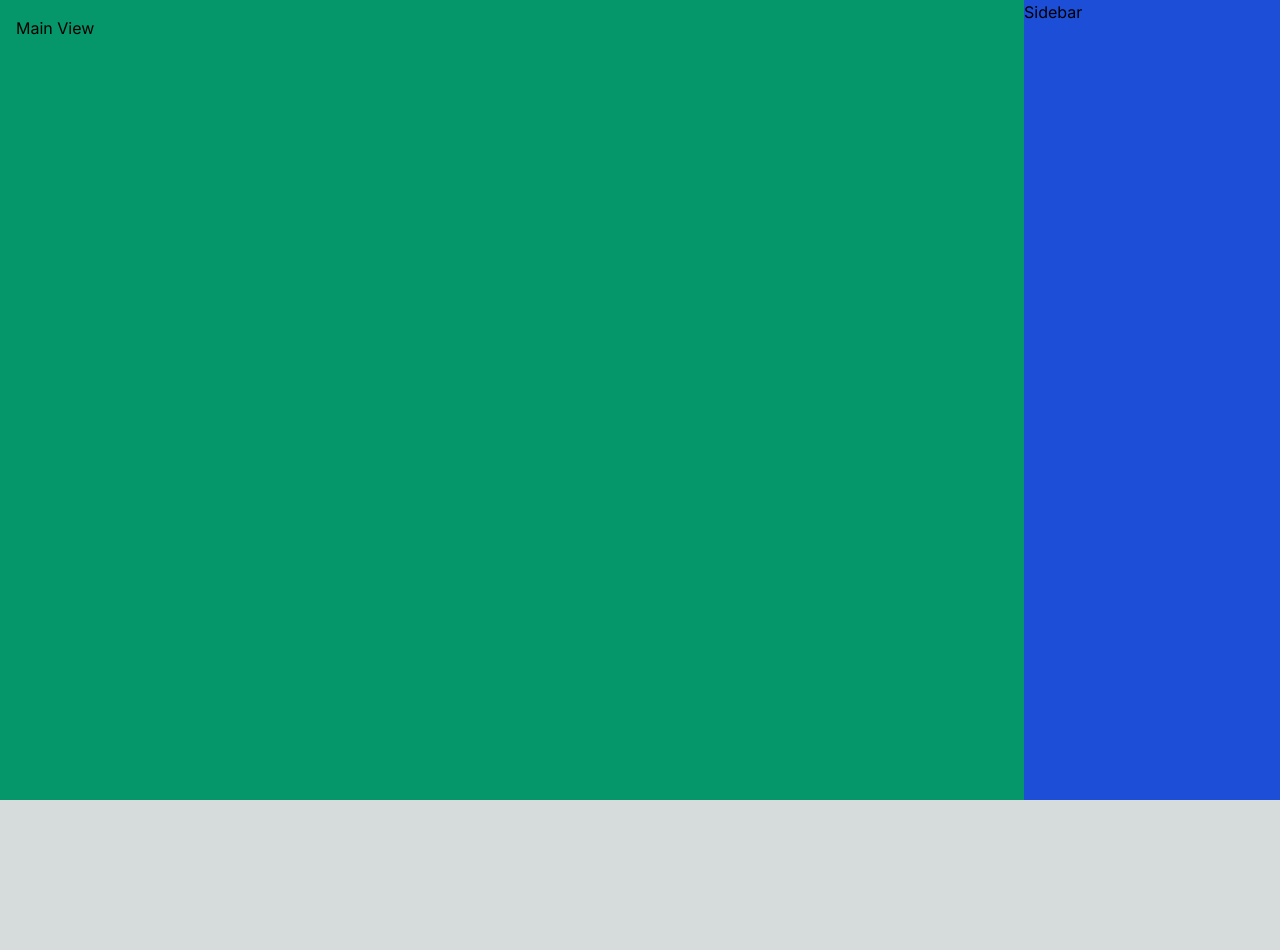
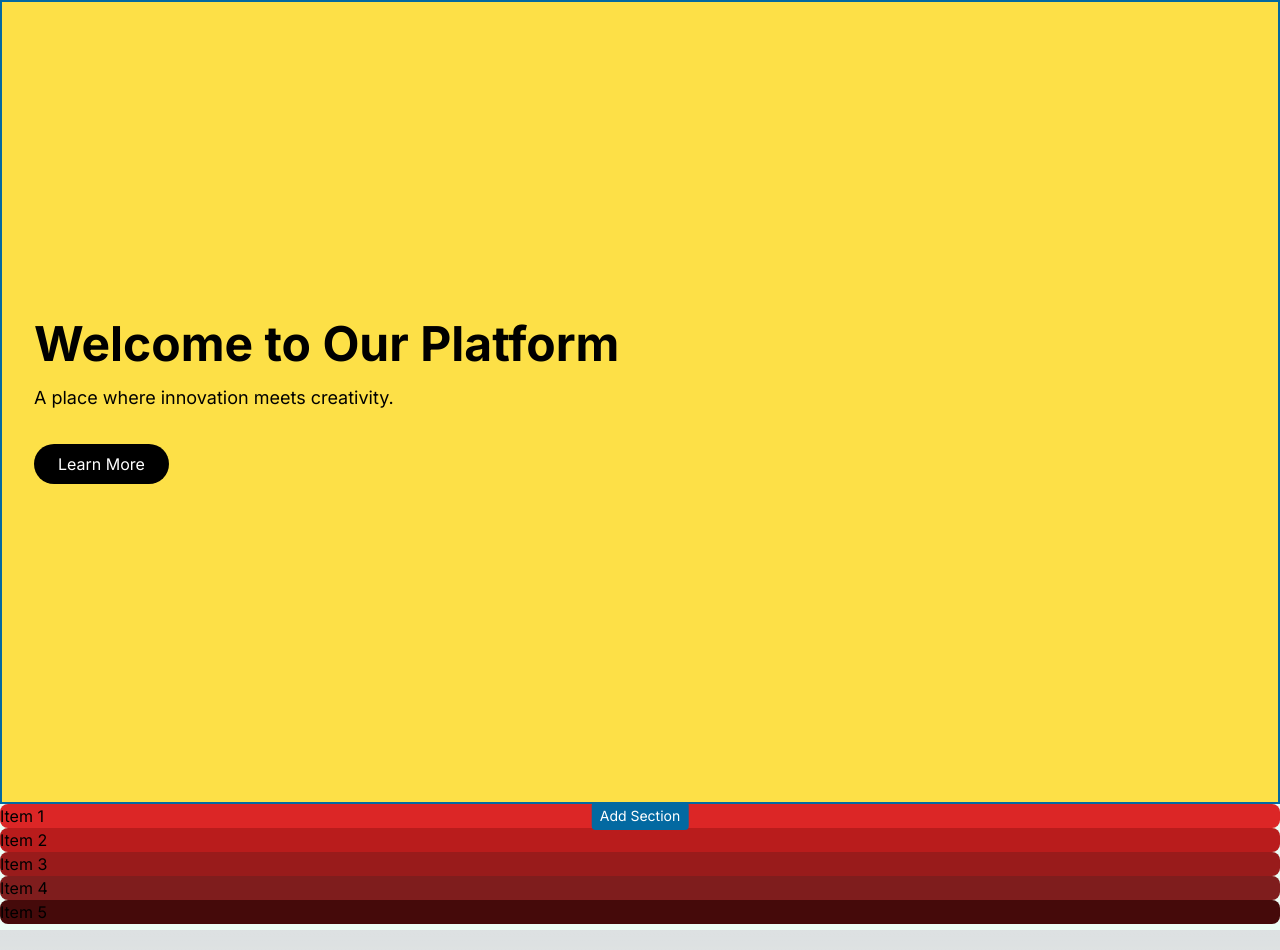
Before and after one commit to grayowldev/landing-bay, a Next.js app: page / in a window 1280 px wide. Before the commit the page ends 800 px from the top, so only its background shows below. Built offline with nearby package versions, Linux system fonts and the light colour scheme.

Commit message:
Added studio drag and drop features

```diff
--- a/src/app/section/Hero.js
+++ b/src/app/section/Hero.js
@@ -12,16 +12,7 @@ import Hero10 from "@/app/templates/Hero1";
 export const Hero = () => {
   return (
       <div>
-        <Hero1></Hero1>
-        <Hero2></Hero2>
-        <Hero3></Hero3>
-        <Hero4></Hero4>
-        <Hero5></Hero5>
         <Hero6></Hero6>
-        <Hero7></Hero7>
-        <Hero8></Hero8>
-        <Hero9></Hero9>
-        <Hero10></Hero10>
       </div>
 
 
--- a/src/app/views/studio.js
+++ b/src/app/views/studio.js
@@ -1,11 +1,105 @@
+'use client'
+import React, {useState} from "react";
+import {motion} from "framer-motion";
+import {DropIndicator} from "@/app/components/DropIndicator";
+import {PageSection} from "@/app/components/page-section";
+import {Hero} from "@/app/section/Hero";
+
+
+
 export const Studio = () => {
+    const [items, setItems] = useState([
+        {
+            id: 6,
+            content: "Item 0",
+            type: 'hero',
+            color: 'bg-red-500'
+        },
+        { id: 1, content: "Item 1", color: 'bg-red-600' },
+        { id: 2, content: "Item 2", color: 'bg-red-700' },
+        { id: 3, content: "Item 3", color: 'bg-red-800' },
+        { id: 4, content: "Item 4", color: 'bg-red-900' },
+        { id: 5, content: "Item 5", color: 'bg-red-950' },
+    ])
+
+    const onDragEnd = (event, info, draggedIndex) => {
+        const droppedIndex = items.findIndex((_, index) => {
+            const rect = document.getElementById(`item-${index}`).getBoundingClientRect();
+            return (
+                event.clientY >= rect.top &&
+                event.clientY <= rect.bottom &&
+                event.clientX >= rect.left &&
+                event.clientX <= rect.right
+            )
+        })
+
+        if (droppedIndex === -1 || draggedIndex === droppedIndex) return;
+
+        const updatedItems = [...items];
+        const [removed] = updatedItems.splice(draggedIndex, 1);
+        updatedItems.splice(droppedIndex, 0, removed);
+
+        setItems(updatedItems);
+    }
+
+    const onDragOver = (event) => {
+        event.preventDefault();
+        console.log("onDragOver")
+        // Add visual feedback (e.g., highlight the drop target)
+
+    }
+
+    const onDragStart = (event, index) => {
+        event.preventDefault();
+        // Add visual feedback (e.g., highlight the drop target)
+        console.log(items[index])
+    }
+
+    const onAddSection = () => {
+        // TODO: Add section
+        console.log("Section added")
+        setItems([...items, { id: items.length + 1, content: "Item " + (items.length + 1), color: 'bg-red-600' }])
+    }
+
+    const pageJson = {
+
+    }
+
+
+
     return (
             <div className="flex">
                 {/*<div>Top bar</div>*/}
-                <div className="flex-1 p-4 bg-emerald-600">
-                    Main View
+                {/*TODO: Add drag and drop to main section to allow sections to be added*/}
+                <div className="flex-1 bg-emerald-50">
+                    {items.map((item, index) => (
+                        <PageSection key={item.id} onAddSection={onAddSection}>
+                            {/*<DropIndicator indicatorId={`item-${index}`}></DropIndicator>*/}
+                            <motion.div
+                                key={item.id}
+                                id={`item-${index}`}
+                                className={` ${item.color} rounded-lg cursor-grab`}
+                                drag="y"
+                                dragConstraints={{ top: 0, bottom: 0 }}
+                                onDragEnd={(event, info) => onDragEnd(event, info, index)}
+                                // whileHover={{scale: 1.01}}
+                                // whileTap={{scale: 0.95}}
+                                layout
+                                draggable={true}
+                                onDragStart={(event) => onDragStart(event, index)}
+                                onDragOver={(event) => onDragOver(event)}
+                            >
+                                {item.type == 'hero' ? (
+                                    <Hero></Hero>
+                                ) : item.content}
+                            </motion.div>
+
+                        </PageSection>
+
+                    ))}
+                    <DropIndicator indicatorId={'-1'}></DropIndicator>
                 </div>
-                <div className="w-64 bg-blue-700"> Sidebar </div>
+                {/*<div className="w-64 bg-blue-700"> Sidebar </div>*/}
             </div>
     )
 }
```
